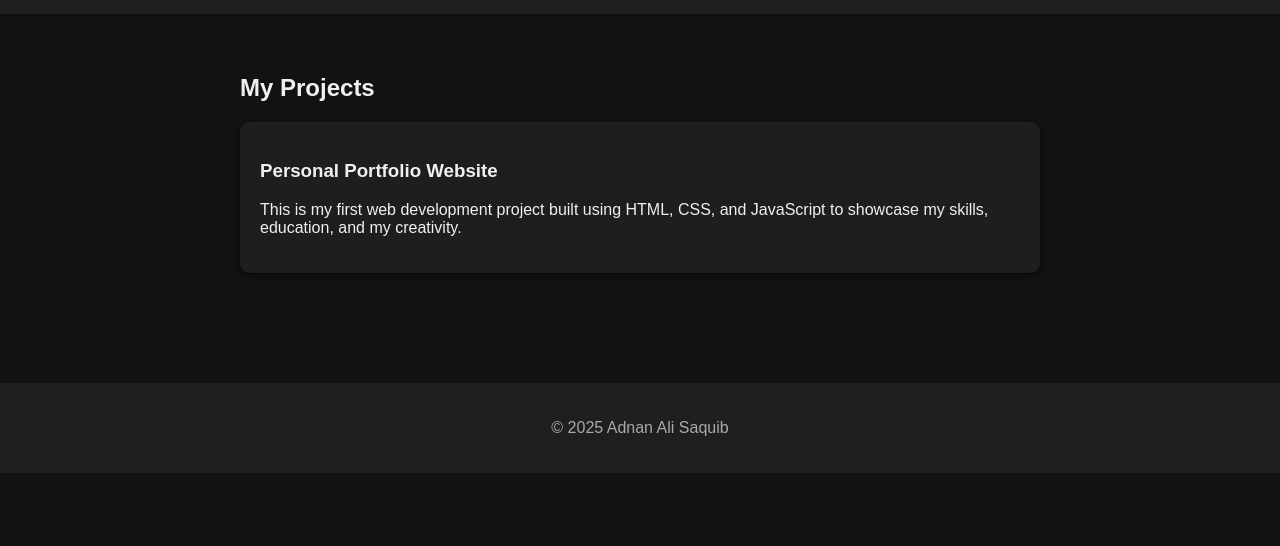
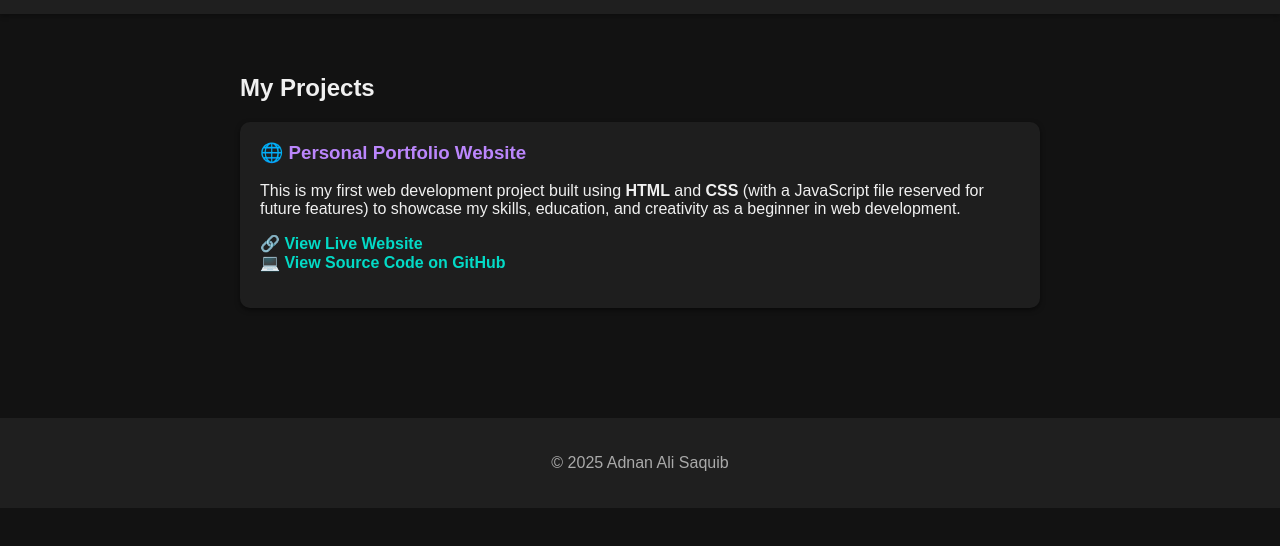
Before and after one commit to addy-003/Portfolio, a plain HTML site: page projects.html in a window 1280 px wide. Shown: the part 104-650 px from the top of the page. Drawn offline with Linux system fonts and the light colour scheme.

Commit message:
Updated projects.html and style.css with live project links and styling improvements

```diff
--- a/projects.html
+++ b/projects.html
@@ -20,10 +20,25 @@
 
   <section class="content">
     <h2>My Projects</h2>
+
     <div class="project-card">
-      <h3>Personal Portfolio Website</h3>
-      <p>This is my first web development project built using HTML, CSS, and JavaScript to showcase my skills, education, and my creativity.</p>
+      <h3>🌐 Personal Portfolio Website</h3>
+      <p>
+        This is my first web development project built using
+        <strong>HTML</strong> and <strong>CSS</strong> (with a JavaScript file reserved for future features)
+        to showcase my skills, education, and creativity as a beginner in web development.
+      </p>
+      <p>
+        🔗 <a href="https://adnanali369963-hash.github.io/Portfolio/" target="_blank">
+          View Live Website
+        </a>
+        <br>
+        💻 <a href="https://github.com/adnanali369963-hash/Portfolio" target="_blank">
+          View Source Code on GitHub
+        </a>
+      </p>
     </div>
+
   </section>
 
   <footer>
--- a/style.css
+++ b/style.css
@@ -28,6 +28,11 @@ nav a {
   text-decoration: none;
 }
 
+nav a:hover {
+  color: #fff;
+  text-decoration: underline;
+}
+
 .hero {
   text-align: center;
   padding: 80px 20px;
@@ -45,6 +50,10 @@ nav a {
   margin-top: 20px;
 }
 
+.btn:hover {
+  background: #9f6efc;
+}
+
 .content {
   padding: 40px 20px;
   max-width: 800px;
@@ -57,6 +66,28 @@ nav a {
   padding: 20px;
   margin: 20px 0;
   box-shadow: 0 2px 5px rgba(0, 0, 0, 0.5);
+  transition: transform 0.2s ease, box-shadow 0.2s ease;
+}
+
+.project-card:hover {
+  transform: translateY(-5px);
+  box-shadow: 0 4px 10px rgba(0, 0, 0, 0.6);
+}
+
+.project-card h3 {
+  color: #bb86fc;
+  margin-top: 0;
+}
+
+.project-card a {
+  color: #03dac6;
+  text-decoration: none;
+  font-weight: bold;
+}
+
+.project-card a:hover {
+  text-decoration: underline;
+  color: #00fff0;
 }
 
 footer {
```
